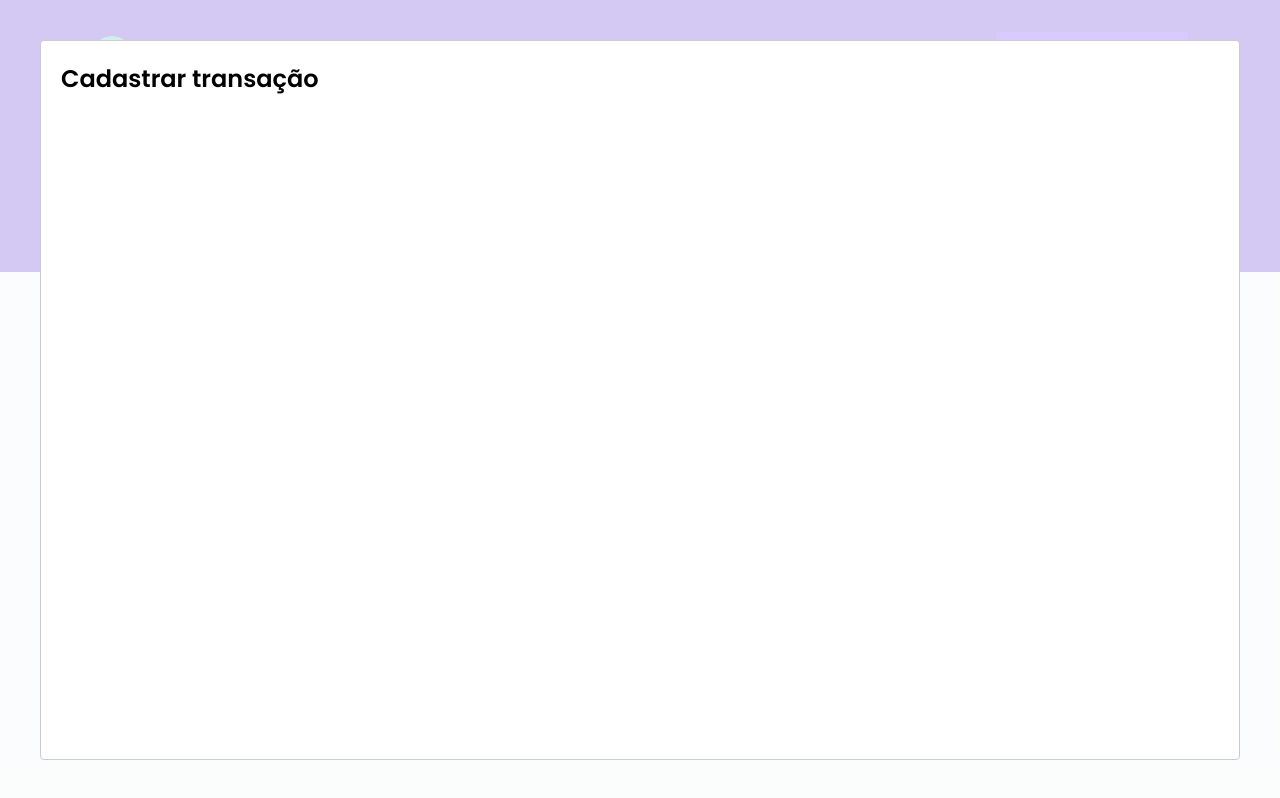
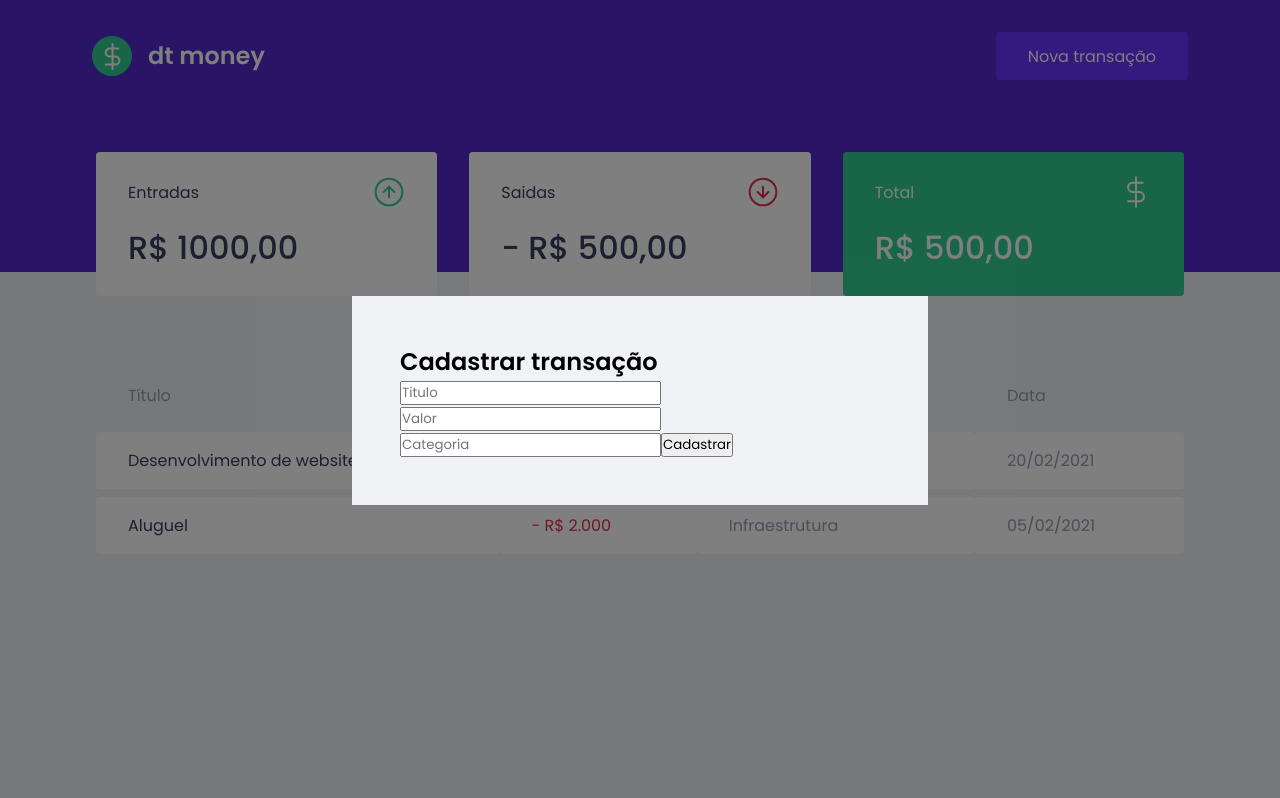
Before and after one commit to RafaelFelps/dtmoney-ignite, a React (Create React App) app: page / in a window 1280 px wide. Both pictures are taken after a click on the button "Nova transação". Built offline with nearby package versions, Linux system fonts and the light colour scheme; no server answers; what miragejs would draw is missing.

Commit message:
Adicionando a estilizacao dos modais

```diff
--- a/src/components/Header/index.tsx
+++ b/src/components/Header/index.tsx
@@ -1,7 +1,7 @@
-import { useState } from "react";
+// import { useState } from "react";
 import logoImg from "../../assets/logo.svg";
 import { Container, Content } from "./styles";
-import Modal from "react-modal";
+// import Modal from "react-modal";
 
 interface HeaderProps {
   onOpenNewTransactionModal: () => void;
--- a/src/components/NewTransactionModal/index.tsx
+++ b/src/components/NewTransactionModal/index.tsx
@@ -1,19 +1,32 @@
 import Modal from "react-modal";
+import { Container } from "./styles";
 
-interface NewTransactionModalProps{
-    isOpen: boolean;
-    onRequestClose: () => void;
+interface NewTransactionModalProps {
+  isOpen: boolean;
+  onRequestClose: () => void;
 }
 
-
-export function NewTransactionModal( {isOpen, onRequestClose} :NewTransactionModalProps){
-    return(
-
-      <Modal
+export function NewTransactionModal({
+  isOpen,
+  onRequestClose,
+}: NewTransactionModalProps) {
+  return (
+    <Modal
       isOpen={isOpen}
       onRequestClose={onRequestClose}
+      overlayClassName="react-modal-overlay"
+      className="react-modal-content"
     >
       <h2>Cadastrar transação</h2>
+      <Container>
+        <input placeholder="Titulo" />
+
+        <input type="number" placeholder="Valor" />
+
+        <input placeholder="Categoria" />
+
+        <button type="submit">Cadastrar</button>
+      </Container>
     </Modal>
-    );
+  );
 }
--- a/src/components/NewTransactionModal/styles.ts
+++ b/src/components/NewTransactionModal/styles.ts
@@ -1,5 +1,4 @@
 import styled from 'styled-components';
-import styles from 'styled-components';
 
 export const Container = styled.div `
 
--- a/src/styles/global.ts
+++ b/src/styles/global.ts
@@ -52,4 +52,26 @@
     }
 
 
+    .react-modal-overlay{
+        background: rgba(0,0,0,0.5);
+
+        position: fixed;
+        top: 0;
+        bottom: 0;
+        right: 0;
+        left: 0;
+
+        display: flex;
+        align-items: center;
+        justify-content: center;
+    }
+
+    .react-modal-content{
+        width: 100%;
+        max-width: 576px;
+        background: var(--background);
+        padding: 3rem;
+        position: relative;
+    }
+
 `
```
